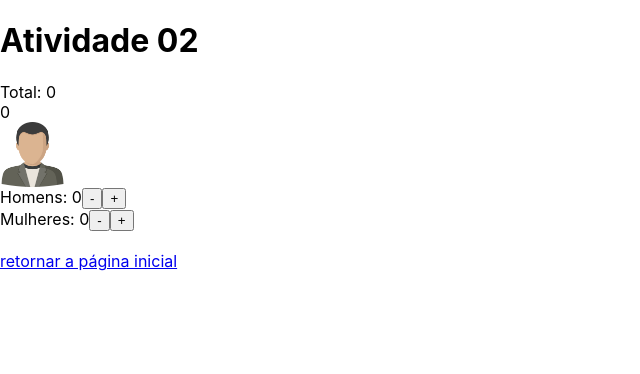
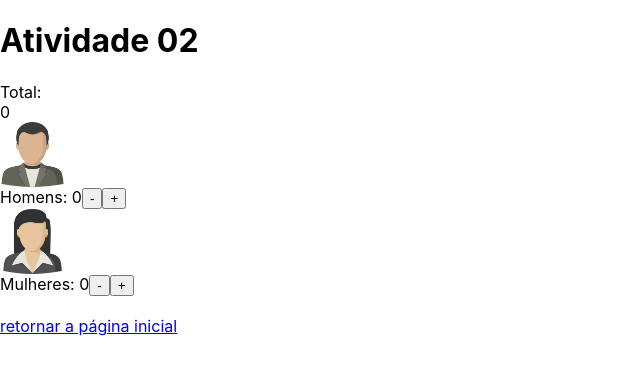
Before and after one commit to giuliakaori/Projeto-React, a React (Create React App) app: page /Atv02 in a window 1280 px wide. Shown: the top 374 px of the page, without its empty margins (0-640 px from the left). Built offline with nearby package versions, Linux system fonts and the light colour scheme.

Commit message:
Update Contador.js

```diff
--- a/src/Contador.js
+++ b/src/Contador.js
@@ -1,5 +1,6 @@
 import React, { useState } from 'react';
 import homem from './homem.png';
+import mulher from './mulher.png';
 import './style.css';
 
 function PeopleCounter() {
@@ -43,7 +44,7 @@ function PeopleCounter() {
 
   return (
     <div className="people-counter">
-      <div>Total: {total}</div>
+      <div>Total:</div>
       <div>
         <span>{total}</span>
       </div>
@@ -54,6 +55,7 @@ function PeopleCounter() {
         <button onClick={incrementMen}>+</button>
       </div>
       <div>
+        <img src={mulher}/>
         Mulheres: {women}
         <button onClick={decrementWomen}>-</button>
         <button onClick={incrementWomen}>+</button>
```
